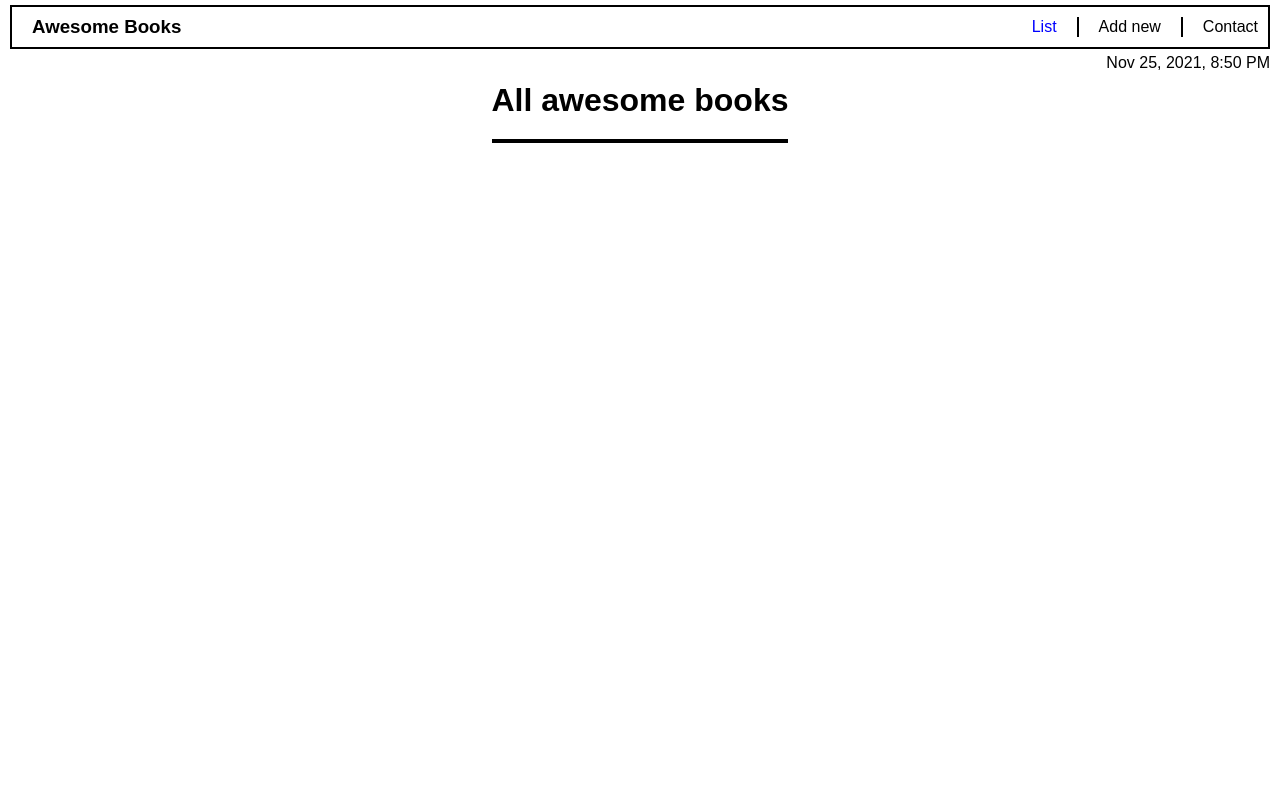
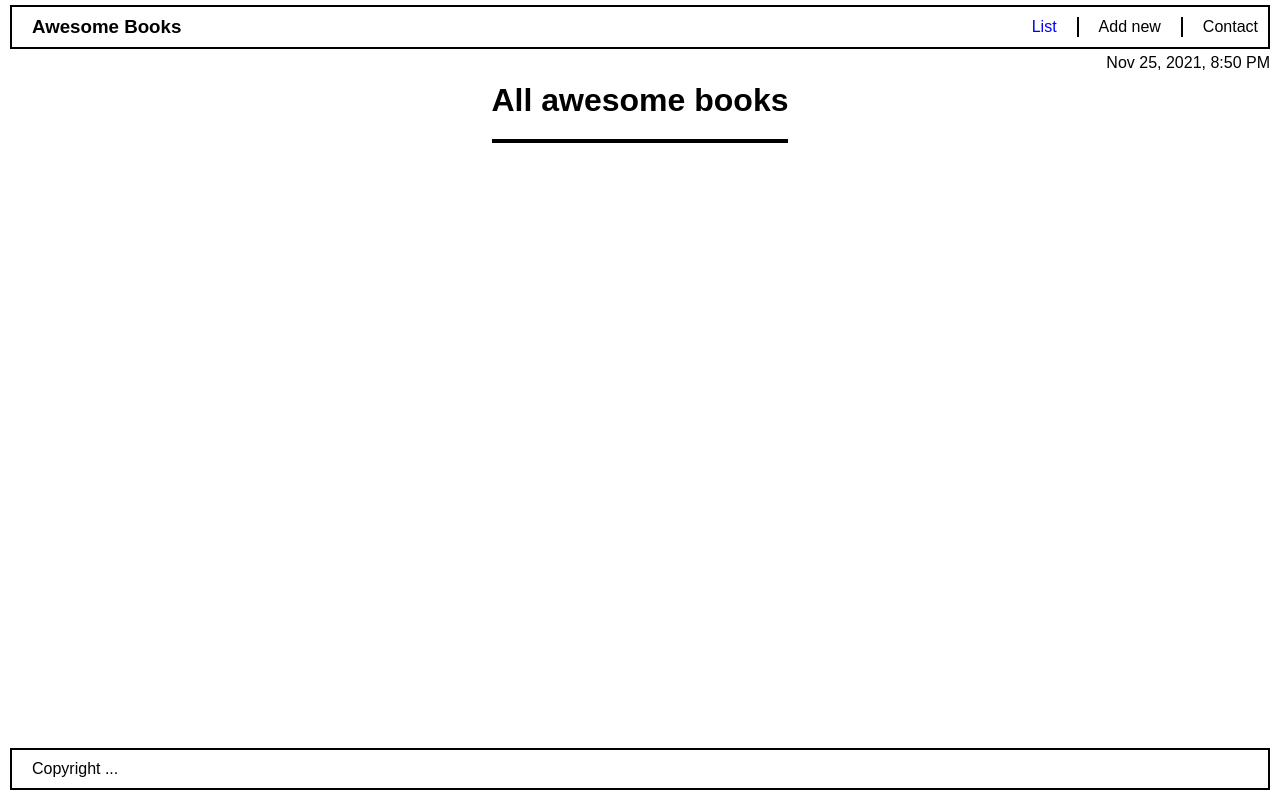
Before and after one commit to fabianofrank/awesome-books, a website: page index.html in a window 1280 px wide. Drawn offline with Linux system fonts and the light colour scheme.

Commit message:
Add footer

```diff
--- a/index.html
+++ b/index.html
@@ -53,8 +53,11 @@
         <li>Our address: Stretname 22, 84503 City, Country</li>
       </ul>
     </section>
+  </main>
 
-  </main>
+  <footer>
+    <p>Copyright ...</p>
+  </footer>
   <script src="script.js"></script>
   <script src="luxon.js"></script>
 </body>
--- a/style.css
+++ b/style.css
@@ -20,18 +20,30 @@ nav {
   margin: 5px 10px;
 }
 
+footer {
+  display: flex;
+  position: fixed;
+  bottom: 0;
+  left: 0;
+  right: 0;
+  border: 2px solid black;
+  align-items: center;
+  margin: 10px 10px;
+  padding: 10px 20px;
+}
+
 h1,
 h2 {
   font-size: 32px;
 }
 
+nav h3 {
+  margin: 0 20px;
+}
+
 a {
   text-decoration: none;
   color: black;
-}
-
-nav h3 {
-  margin: 0 20px;
 }
 
 .nav-list {
```
